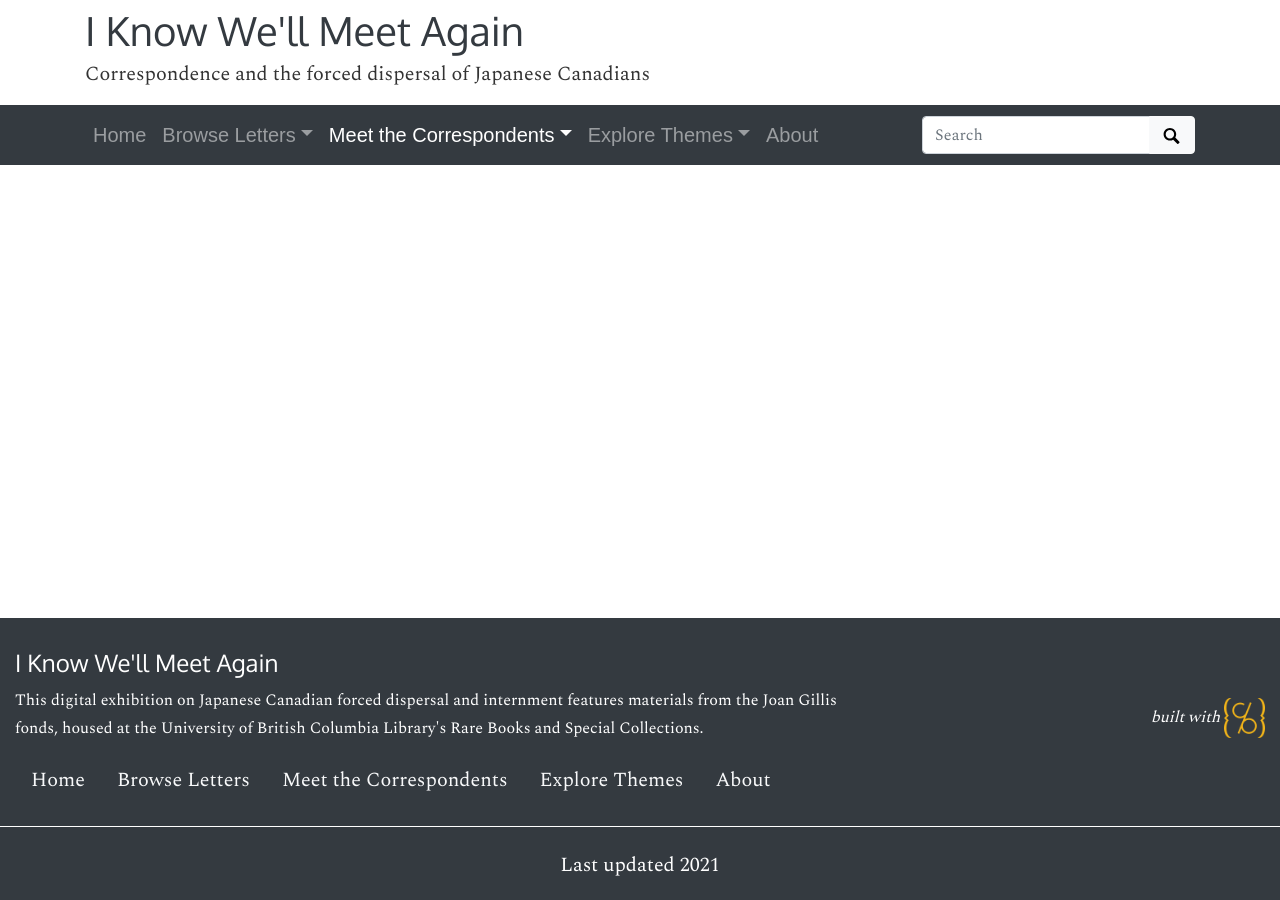
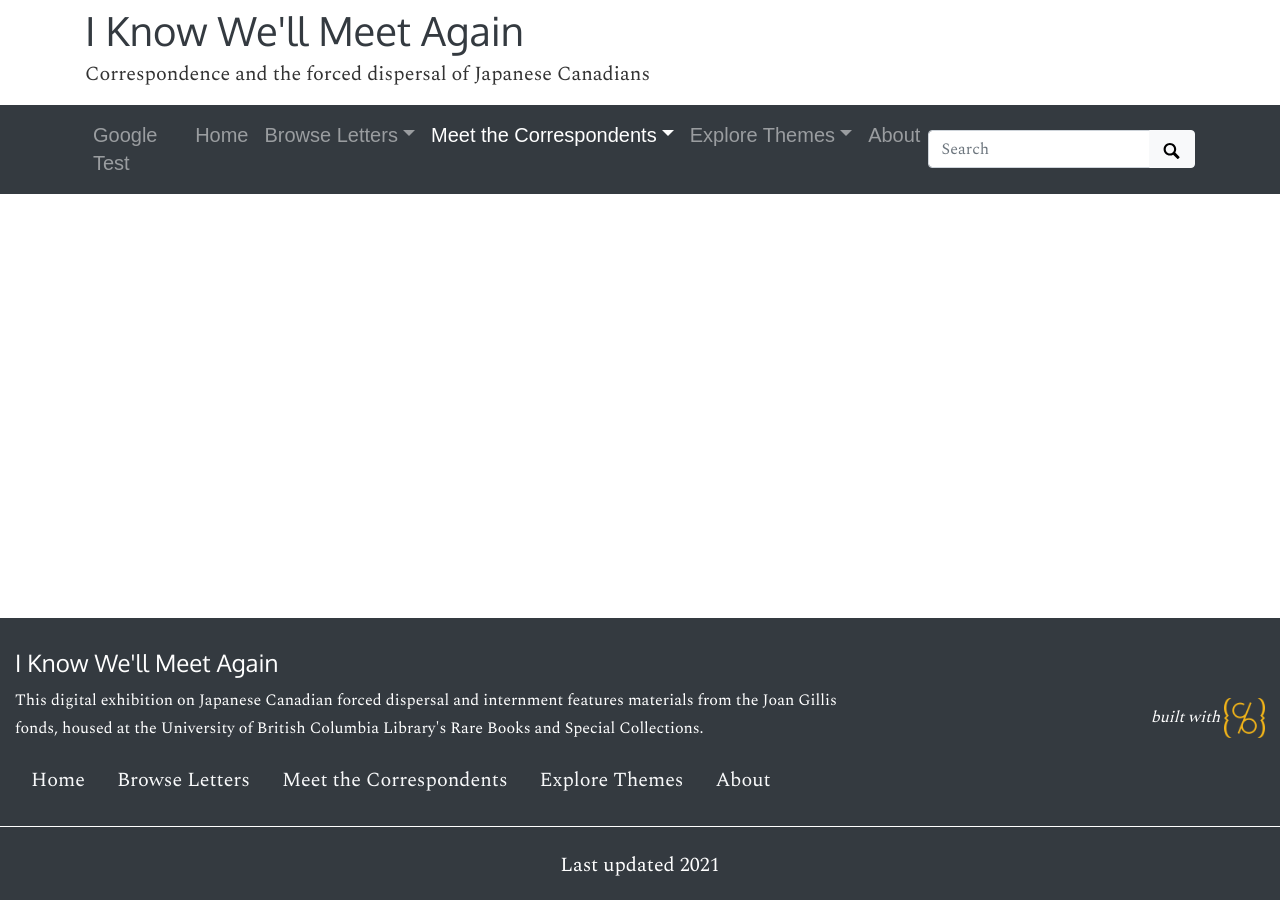
Before and after one commit to ubc-library-rbsc/gillis-2021, a Jekyll site: the page built from pages/tad.md, in a window 1280 px wide. Built offline with Jekyll 4.4.1, drawn with Linux system fonts in a browser that asks for light colours.

Commit message:
Test link again

```diff
--- a/_includes/collection-nav.html
+++ b/_includes/collection-nav.html
@@ -6,6 +6,9 @@
 
         <div class="collapse navbar-collapse" id="page-nav">
             <ul class="navbar-nav mr-auto">
+                <li class="nav-item">
+                    <a class="nav-link" href="http://google.com">Google Test</a>
+                </li>
                 {%- assign navItems = site.data.config-nav | where_exp: 'item', 'item.dropdown_parent == nil' -%}
                 {% for nav in navItems %}
                 {% if nav.stub %}
```
